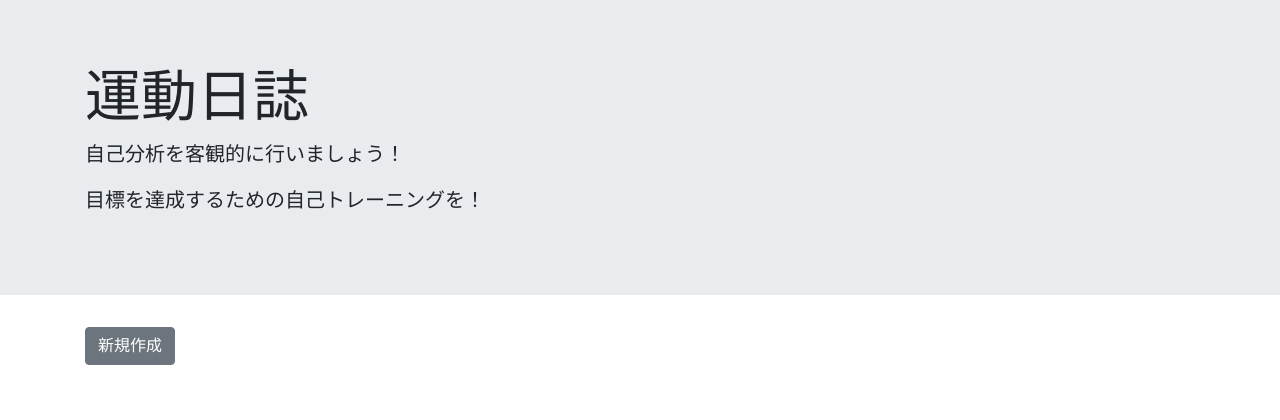
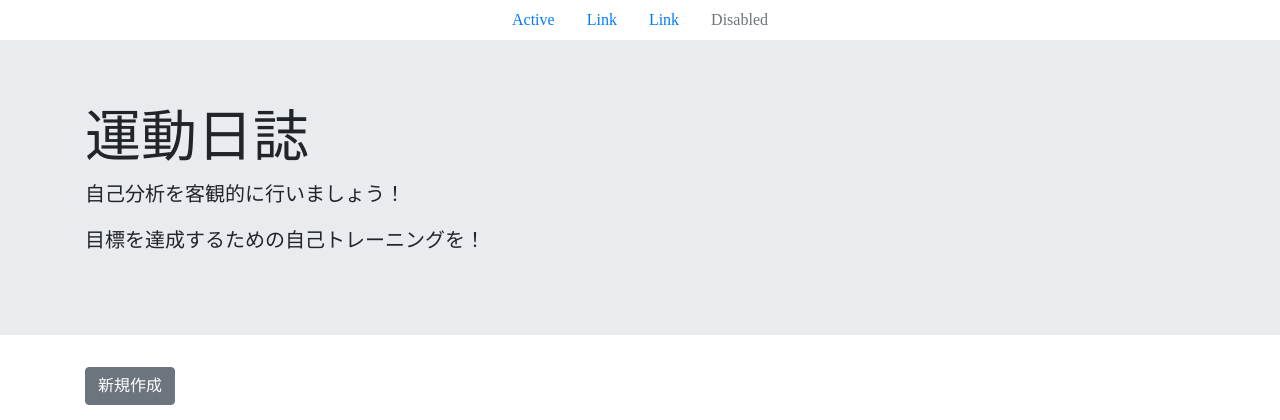
Before and after one commit to kazuya0208442/Training-Diary, a Django app: page / in a window 1280 px wide. Shown: the top 420 px of the page. Run offline with Django 3.2, Linux system fonts and the light colour scheme; data that the repository does not hold is empty; some web fonts are replaced.

Commit message:
add_nav_bar_#10

```diff
--- a/app/templates/list.html
+++ b/app/templates/list.html
@@ -1,6 +1,23 @@
 {% extends 'base.html' %}
 
 {% block header %}
+
+<ul class="nav justify-content-center">
+  <li class="nav-item">
+    <a class="nav-link active" href="#">Active</a>
+  </li>
+  <li class="nav-item">
+    <a class="nav-link" href="#">Link</a>
+  </li>
+  <li class="nav-item">
+    <a class="nav-link" href="#">Link</a>
+  </li>
+  <li class="nav-item">
+    <a class="nav-link disabled" href="#">Disabled</a>
+  </li>
+</ul>
+
+
 <div class="jumbotron jumbotron-fluid">
     <div class="container">
       <h1 class="display-4">運動日誌</h1>
```
